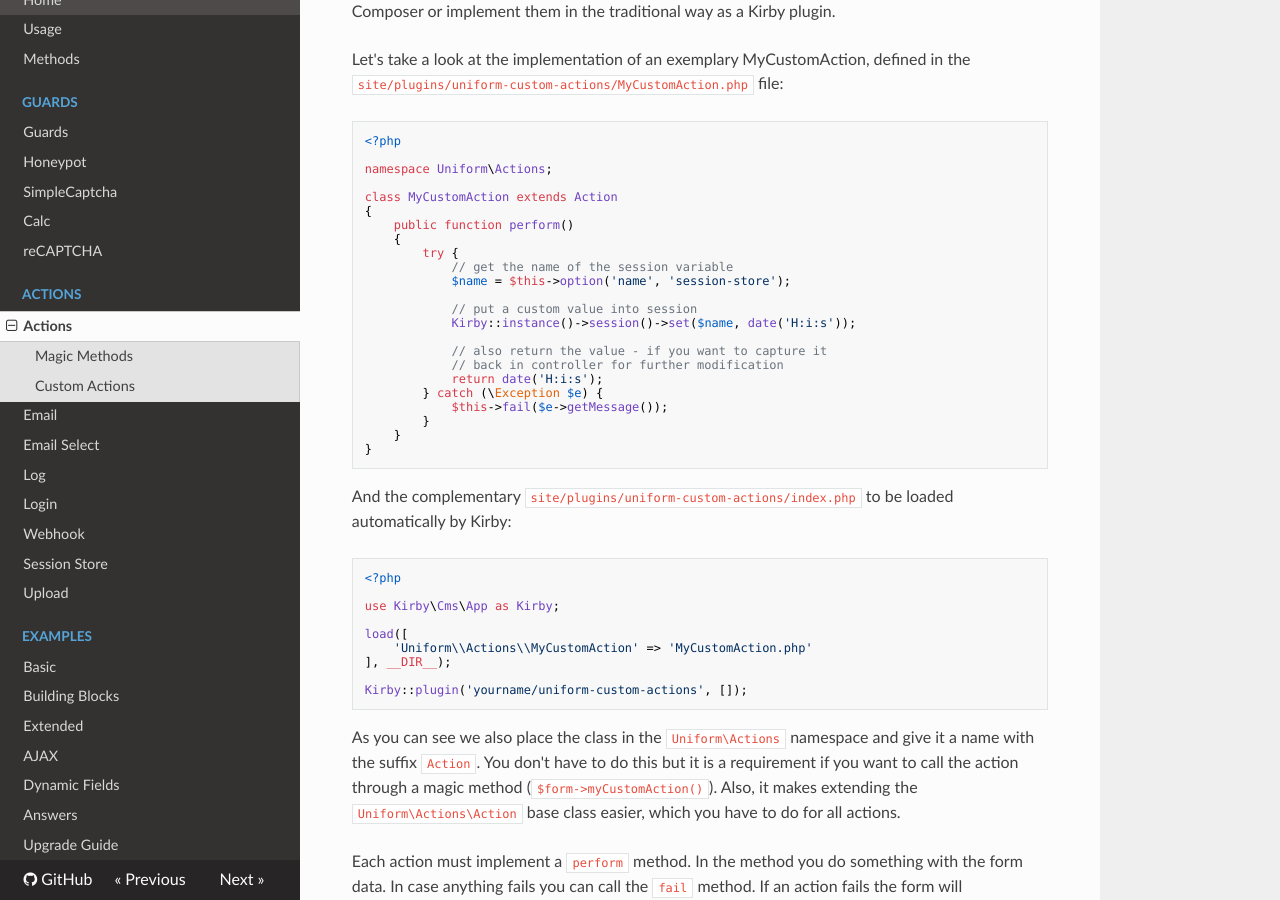
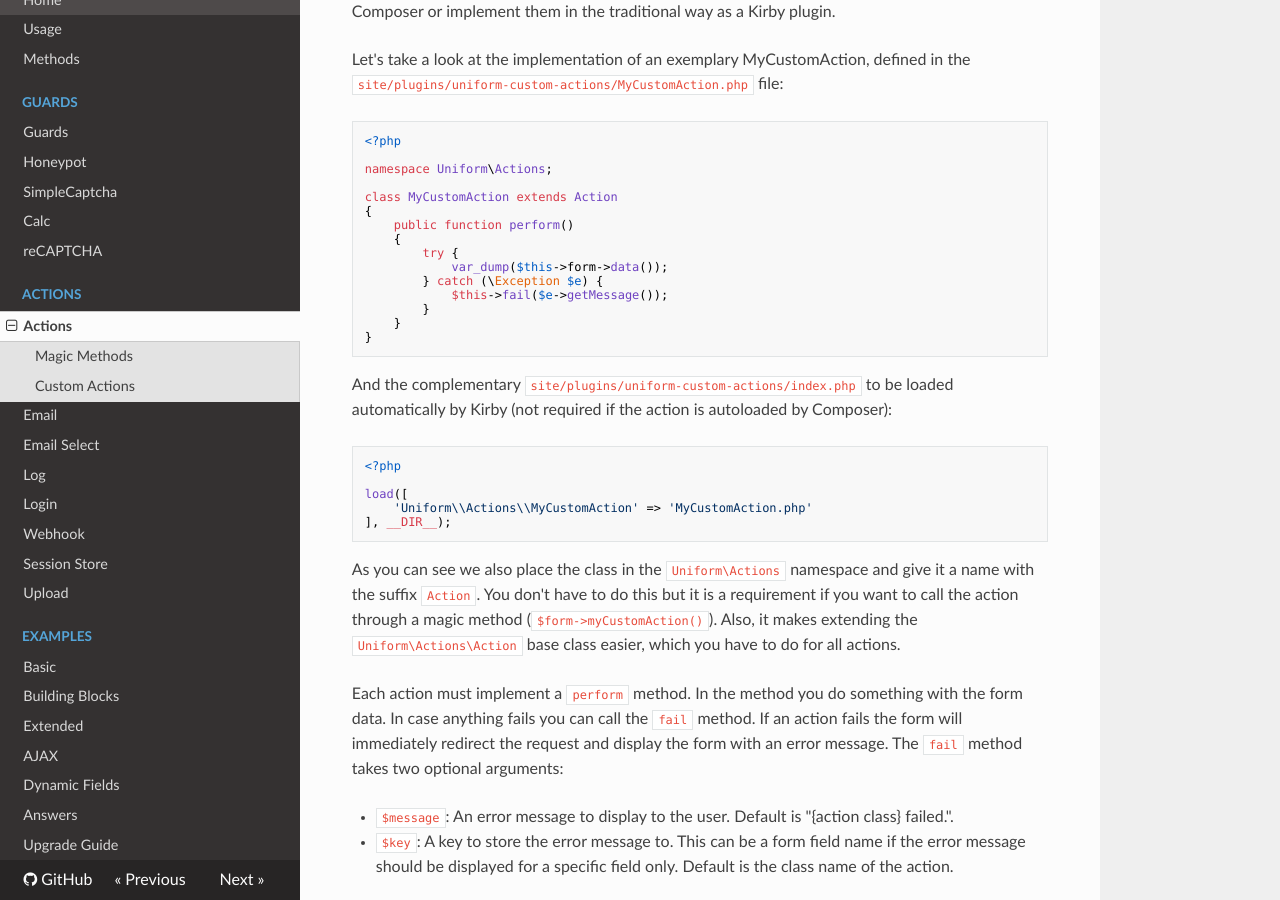
Before and after one commit to mzur/kirby-uniform, an MkDocs documentation site: the page built from docs/actions/actions.md, in a window 1280 px wide and 900 px high, scrolled down 1081 px. Built offline with MkDocs 1.6.1, drawn with Linux system fonts in a browser that asks for light colours; nearby versions of some CDN libraries; old or Windows-style settings are respelled for this version of MkDocs.

Commit message:
Update docs on custom actions and guards

````diff
--- a/docs/actions/actions.md
+++ b/docs/actions/actions.md
@@ -58,15 +58,7 @@ class MyCustomAction extends Action
     public function perform()
     {
         try {
-            // get the name of the session variable
-            $name = $this->option('name', 'session-store');
-
-            // put a custom value into session
-            Kirby::instance()->session()->set($name, date('H:i:s'));
-
-            // also return the value - if you want to capture it
-            // back in controller for further modification
-            return date('H:i:s');
+            var_dump($this->form->data());
         } catch (\Exception $e) {
             $this->fail($e->getMessage());
         }
@@ -74,18 +66,14 @@ class MyCustomAction extends Action
 }
 ```
 
-And the complementary `site/plugins/uniform-custom-actions/index.php` to be loaded automatically by Kirby:
+And the complementary `site/plugins/uniform-custom-actions/index.php` to be loaded automatically by Kirby (not required if the action is autoloaded by Composer):
 
 ```php
 <?php
 
-use Kirby\Cms\App as Kirby;
-
 load([
     'Uniform\\Actions\\MyCustomAction' => 'MyCustomAction.php'
 ], __DIR__);
-
-Kirby::plugin('yourname/uniform-custom-actions', []);
 ```
 
 As you can see we also place the class in the `Uniform\Actions` namespace and give it a name with the suffix `Action`. You don't have to do this but it is a requirement if you want to call the action through a magic method (`$form->myCustomAction()`). Also, it makes extending the `Uniform\Actions\Action` base class easier, which you have to do for all actions.
````
Also changed, not shown: docs/guards/guards.md (+1 -5 lines).
